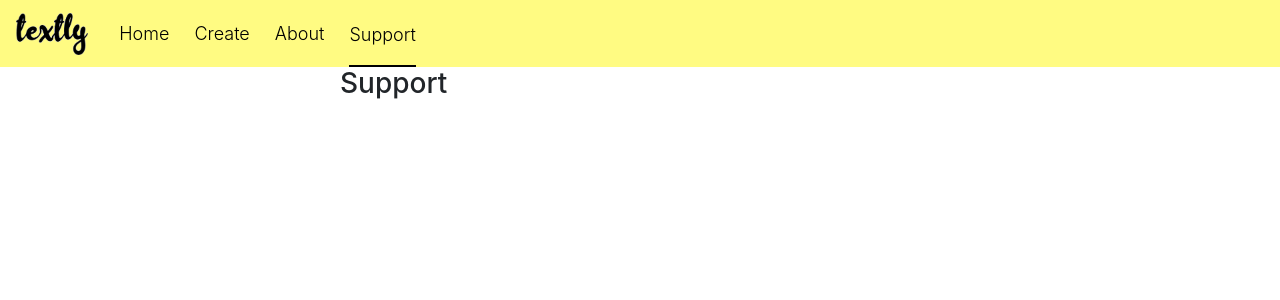
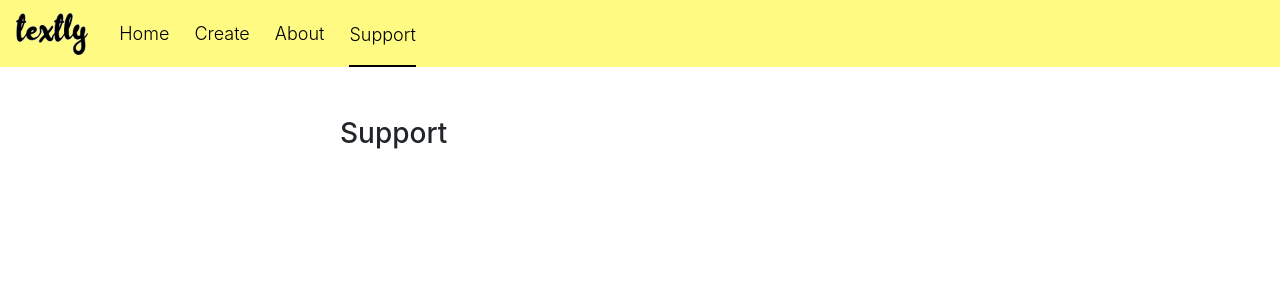
Before and after one commit to loldabigboi/textly-front-end, an Angular app: page /support in a window 1280 px wide. Shown: the top 300 px of the page. Built offline with nearby package versions, Linux system fonts and the light colour scheme.

Commit message:
Added vertical padding to content-container

```diff
--- a/src/app/about/about.component.scss
+++ b/src/app/about/about.component.scss
@@ -3,7 +3,6 @@
 :host {
 
     flex: 1;
-    padding: 50px;
     display: flex;
     align-items: center;
     flex-direction: column;
--- a/src/app/support/support.component.scss
+++ b/src/app/support/support.component.scss
@@ -9,9 +9,3 @@
     flex-direction: column;
 
 }
-
-#content-container {
-
-
-
-}
--- a/src/styles.scss
+++ b/src/styles.scss
@@ -3,6 +3,7 @@
 
 .content-container {
 
+    padding: 50px 0px;
     width: 600px;
 
 }
```
